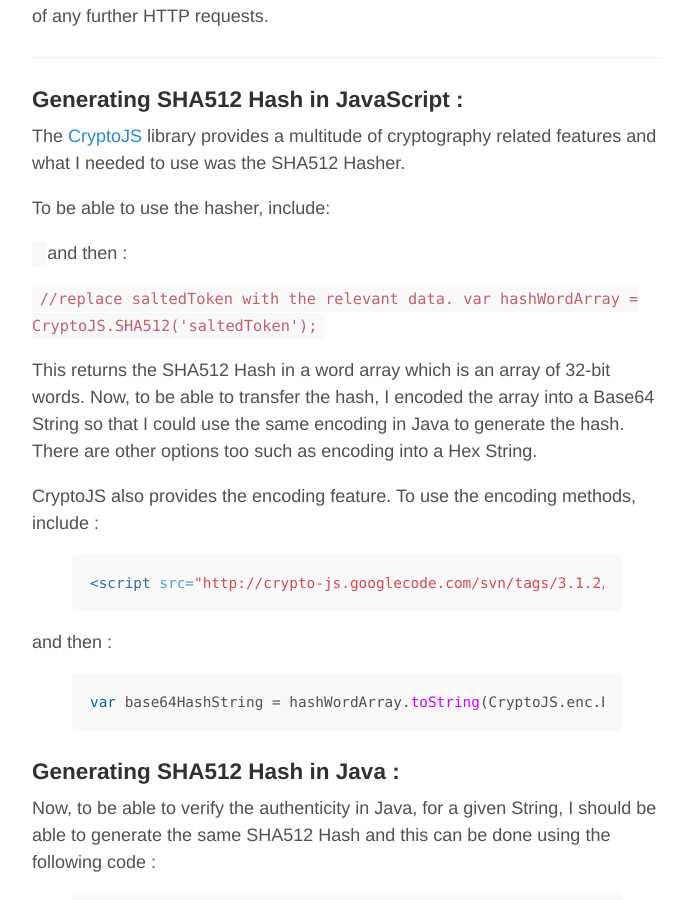
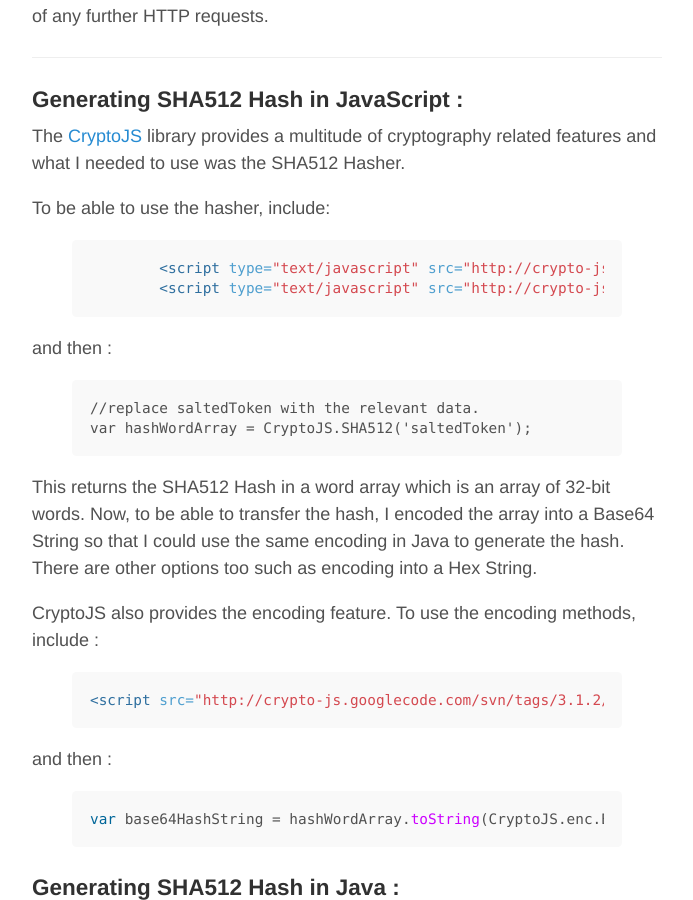
Before and after one commit to vshivam/vshivam.github.io, a Jekyll site: the page built from _posts/2014-12-10-compatible-hash.md, in a window 1280 px wide and 900 px high, scrolled down 430 px. Shown: the whole window, without its empty margins (293-986 px from the left). Built offline with Jekyll 4.4.1, drawn with Linux system fonts in a browser that asks for light colours.

Commit message:
Fixed missing highlight

```diff
--- a/_posts/2014-12-10-compatible-hash.md
+++ b/_posts/2014-12-10-compatible-hash.md
@@ -12,16 +12,16 @@ The [CryptoJS](https://code.google.com/p/crypto-js/) library provides a multitud
 
 To be able to use the hasher, include:
 
-<code>
+{% highlight html %}
 	<script type="text/javascript" src="http://crypto-js.googlecode.com/svn/tags/3.1.2/build/components/core-min.js"></script>
 	<script type="text/javascript" src="http://crypto-js.googlecode.com/svn/tags/3.1.2/build/rollups/sha256.js"></script>
-</code>
+{% endhighlight %}
 and then :
 
-<code>
+{% highlight html %}
 //replace saltedToken with the relevant data.
 var hashWordArray = CryptoJS.SHA512('saltedToken');
-</code>
+{% endhighlight %}
 
 This returns the SHA512 Hash in a word array which is an array of 32-bit words. Now, to be able to transfer the hash, I encoded the array into a Base64 String so that I could use the same encoding in Java to generate the hash. There are other options too such as encoding into a Hex String.
 
```
